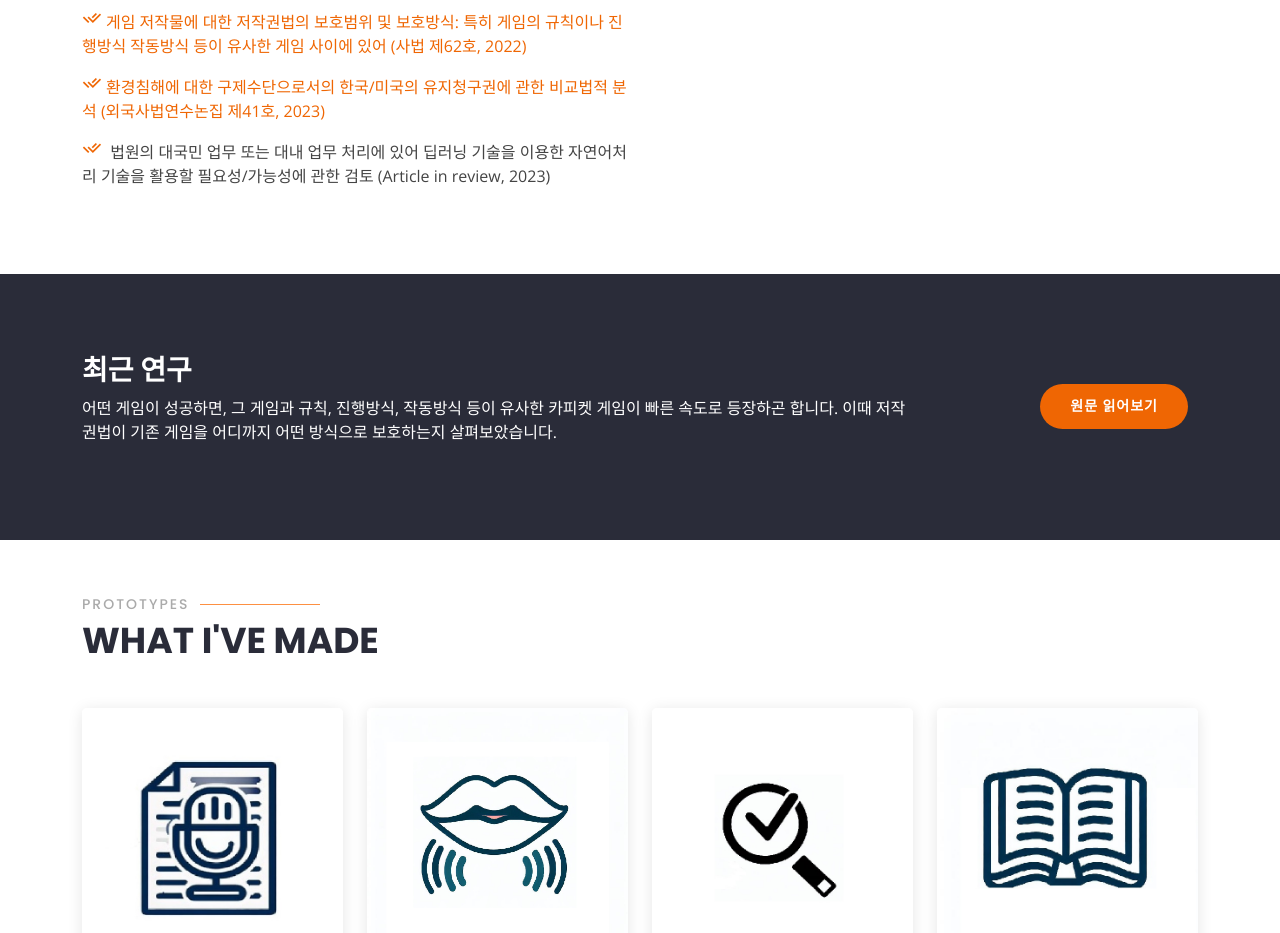
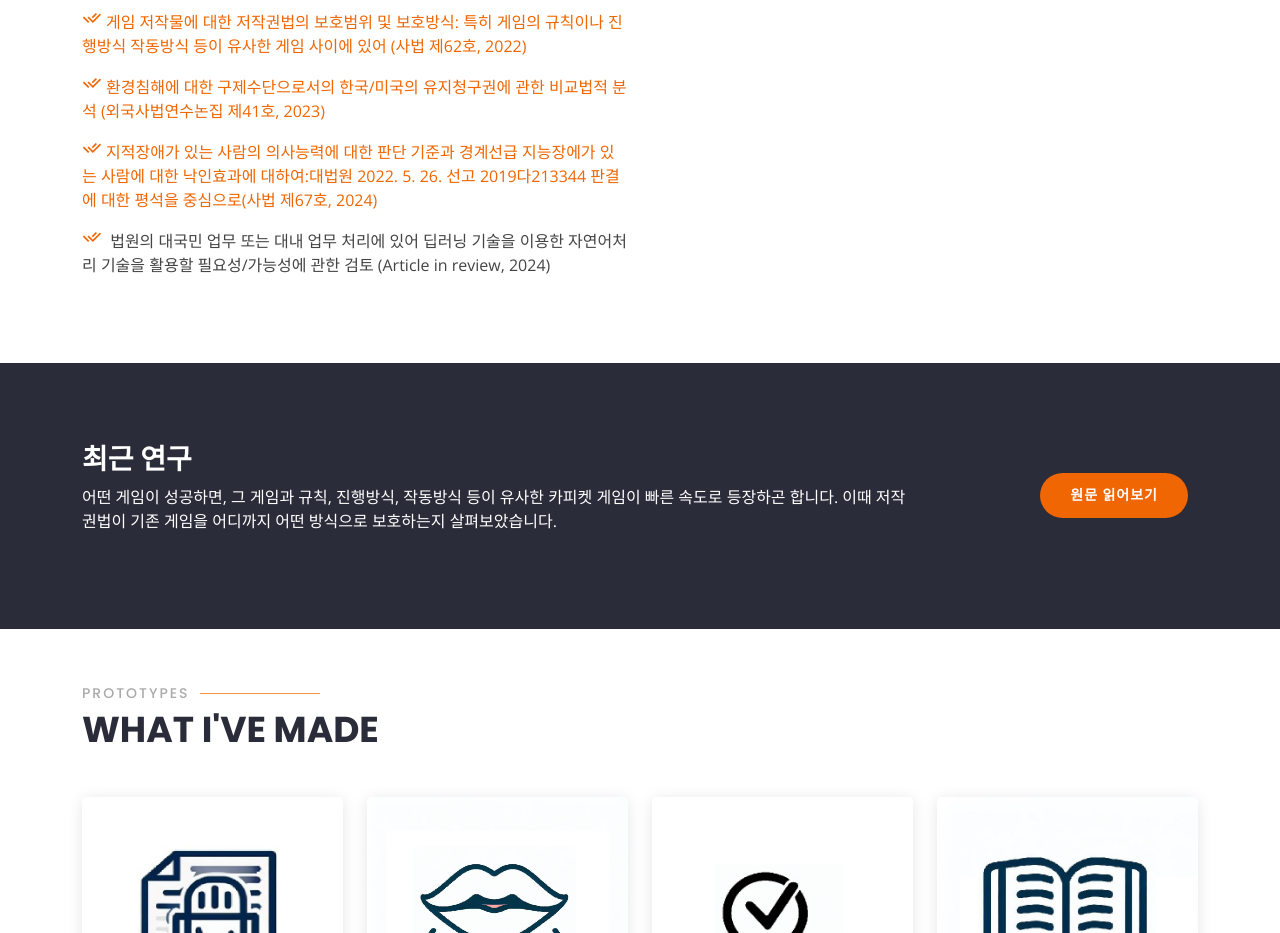
Before and after one commit to StarNJey/chp, a plain HTML site: page index.html in a window 1280 px wide. Shown: the part 1478-2411 px from the top of the page. Drawn offline with nearby package versions, Linux system fonts and the light colour scheme.

Commit message:
Update index.html

```diff
--- a/index.html
+++ b/index.html
@@ -241,7 +241,9 @@
                   <li><i class="ri-check-double-line"></i><a href='https://www.kci.go.kr/kciportal/ci/sereArticleSearch/ciSereArtiView.kci?sereArticleSearchBean.artiId=ART002694236'>공공건설임대주택의 분양전환에 관한 문제: 특히 분양전환가격의 산정에 관하여 (사법 제55호, 2020)</a></li>
                   <li><i class="ri-check-double-line"></i><a href='https://www.kci.go.kr/kciportal/ci/sereArticleSearch/ciSereArtiView.kci?sereArticleSearchBean.artiId=ART002904779'>게임 저작물에 대한 저작권법의 보호범위 및 보호방식: 특히 게임의 규칙이나 진행방식 작동방식 등이 유사한 게임 사이에 있어 (사법 제62호, 2022)</a></li>
                   <li><i class="ri-check-double-line"></i><a href='https://library.scourt.go.kr/search/pub/pubDetail?seqNo=3008&kind=1'>환경침해에 대한 구제수단으로서의 한국/미국의 유지청구권에 관한 비교법적 분석 (외국사법연수논집 제41호, 2023)</a></li>
-                  <li><i class="ri-check-double-line"></i> 법원의 대국민 업무 또는 대내 업무 처리에 있어 딥러닝 기술을 이용한 자연어처리 기술을 활용할 필요성/가능성에 관한 검토 (Article in review, 2023)</li>
+                  <li><i class="ri-check-double-line"></i><a href='https://'>지적장애가 있는 사람의 의사능력에 대한 판단 기준과 경계선급 지능장에가 있는 사람에 대한 낙인효과에 대하여:대법원 2022. 5. 26. 선고 2019다213344 판결에 대한 평석을 중심으로(사법 제67호, 2024)</a></li>
+
+                  <li><i class="ri-check-double-line"></i> 법원의 대국민 업무 또는 대내 업무 처리에 있어 딥러닝 기술을 이용한 자연어처리 기술을 활용할 필요성/가능성에 관한 검토 (Article in review, 2024)</li>
 
 
                 </ul>
```
